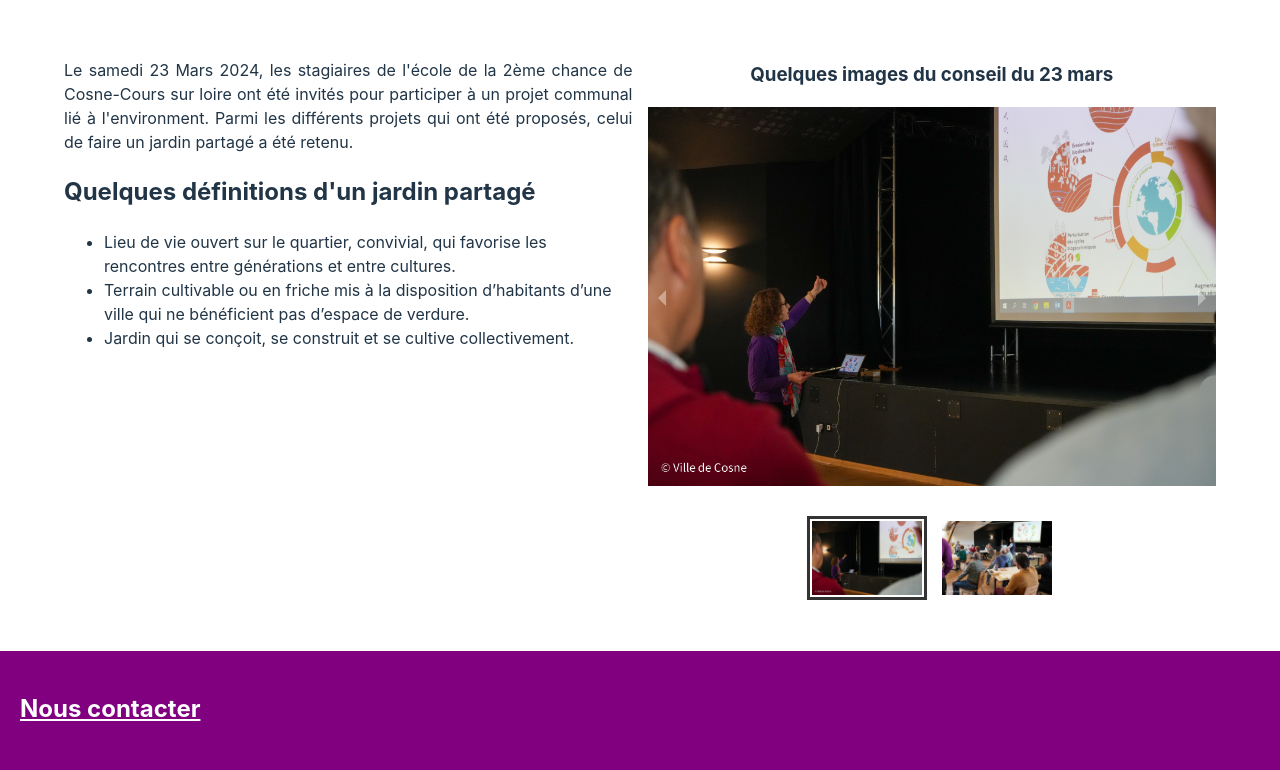
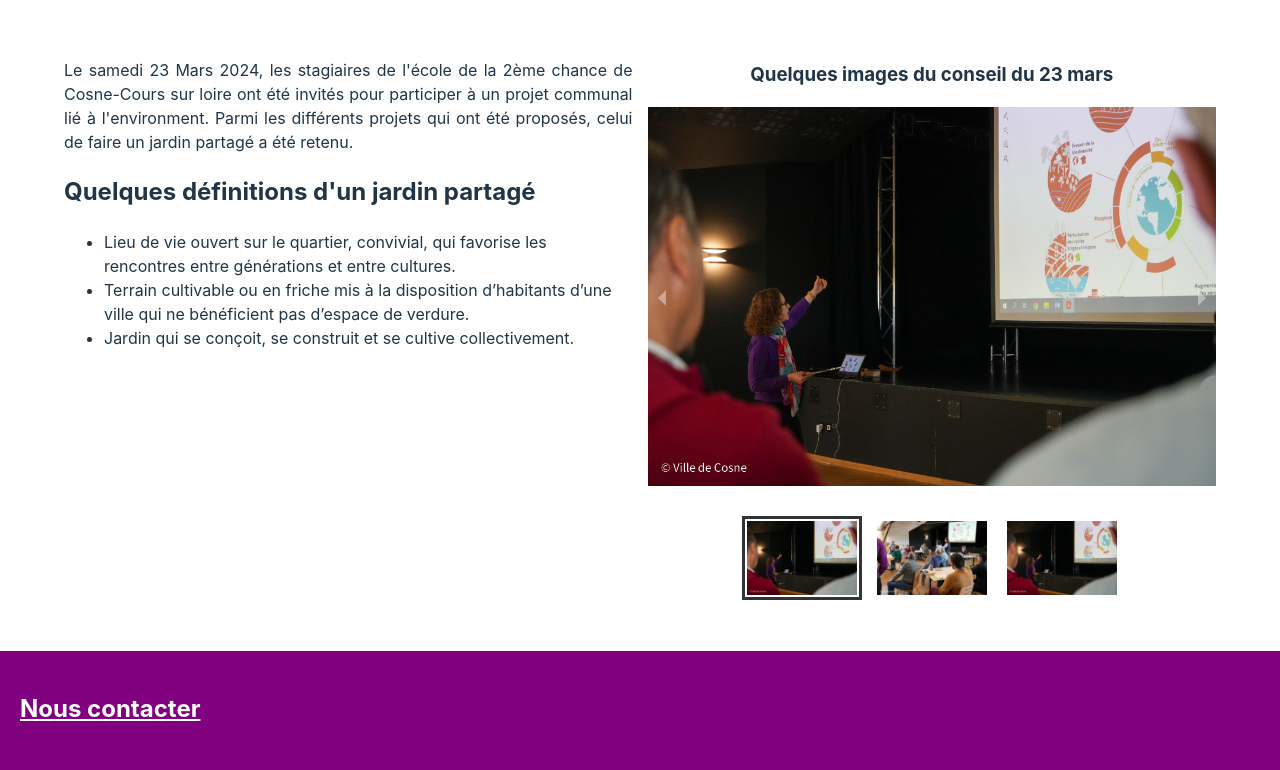
Before and after one commit to silenthill99/JardinPedagogique, a React (Vite) app: page / in a window 1280 px wide. Shown: the part 446-1216 px from the top of the page. Built offline with nearby package versions, Linux system fonts and the light colour scheme.

Commit message:
Rahout d'une image

```diff
--- a/src/Components/Diaporama.jsx
+++ b/src/Components/Diaporama.jsx
@@ -8,16 +8,17 @@ const Diaporama = () => {
         {
             id: 1,
             image: "3 - 419044626_1376080719895300_3984056632727648427_n.jpg",
-            titre: "Image du slider 1",
-            text: "Lorem ipsum dolor sit amet, consectetur adipisicing elit. Ipsa, necessitatibus!"
         },
         {
             id: 2,
             image: "4 - 419324800_1376080636561975_3928395571157246398_n.jpg",
-            titre: "Image du slider 2",
-            text: "Lorem ipsum dolor sit amet, consectetur adipisicing elit. Ipsa, necessitatibus!"
+        },
+        {
+            id: 3,
+            image: "3 - 419044626_1376080719895300_3984056632727648427_n.jpg",
         }
     ]
+
     return (
         <div>
             <h3 style={{
```
